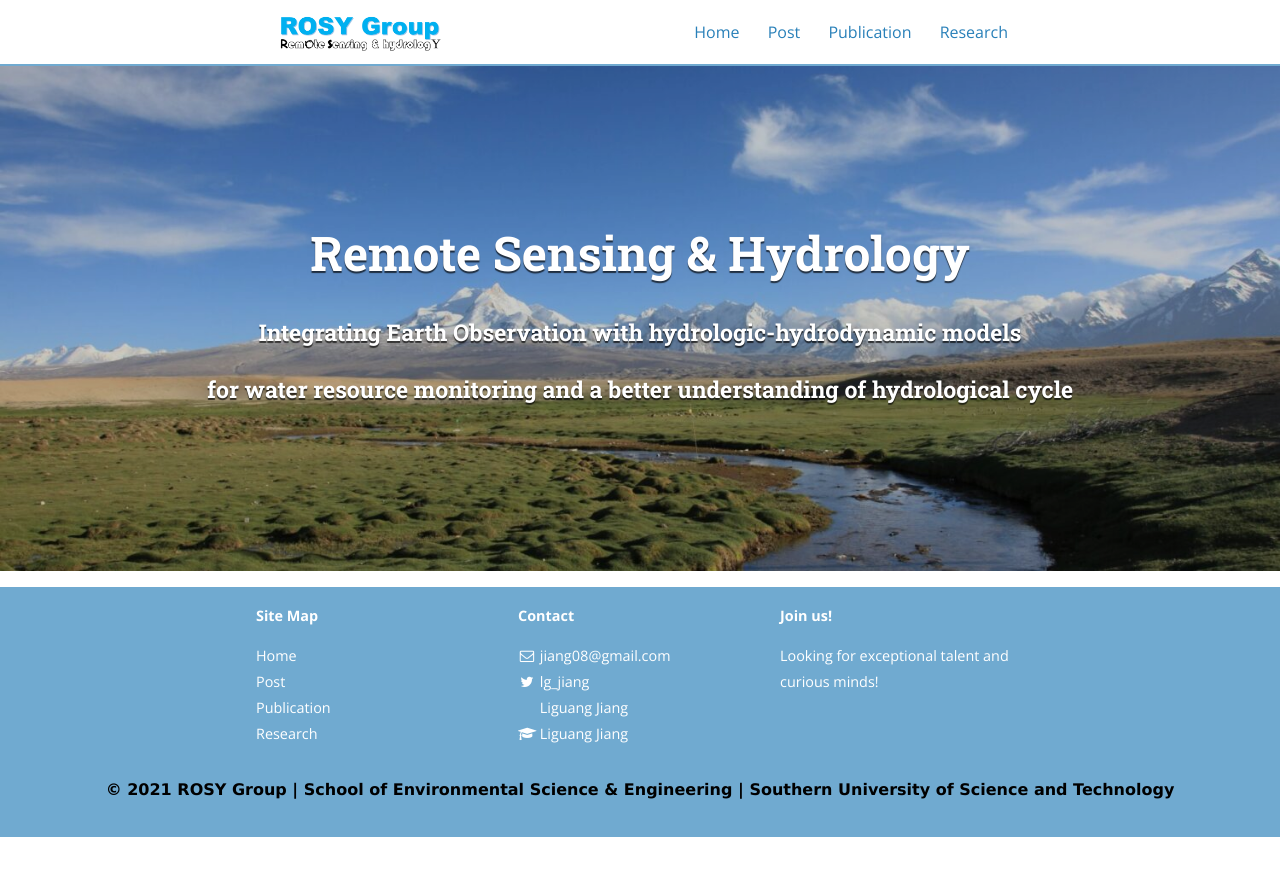
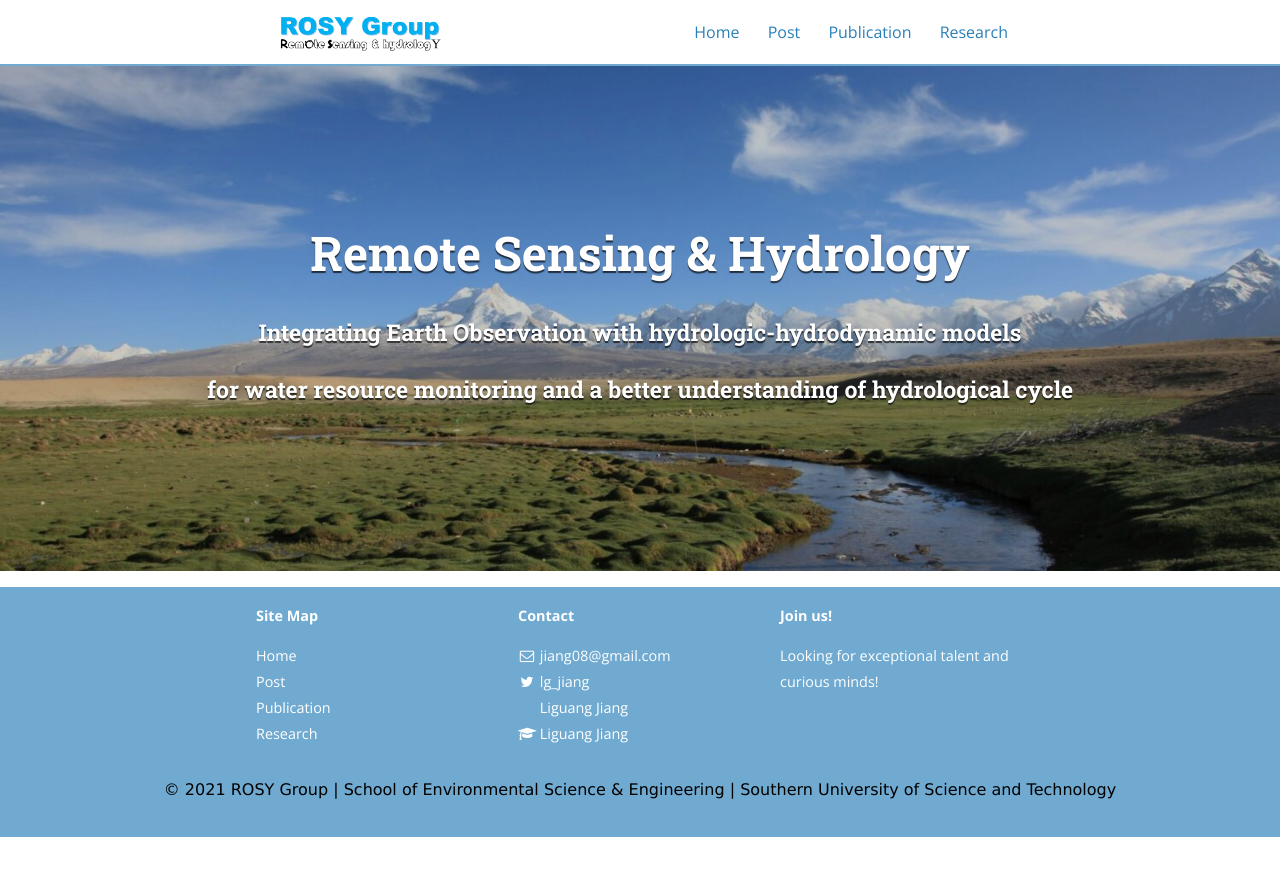
Before and after one commit to 12530/rshydro, a Jekyll site: the page built from index.html, in a window 1280 px wide. Shown: the top 876 px of the page. Built offline with Jekyll 4.4.1, drawn with Linux system fonts in a browser that asks for light colours; nearby versions of some CDN libraries.

Commit message:
Update footer.html

```diff
--- a/_includes/footer.html
+++ b/_includes/footer.html
@@ -50,7 +50,7 @@
   <!-- Footer Text -->
   <br>
   <!-- Copyright -->
-  <div align="center" class="footer-copyright text-center text-light small ml-2 py-3" style="color:black; font-family:verdana;font-weight:bold">© 2021 ROSY Group | <a href="https://ese.sustech.edu.cn/en/" class="link" style="color:black; font-family:verdana;"> School of Environmental Science & Engineering</a> | <a href="https://www.sustech.edu.cn/en/" class="link" style="color:black; font-family:verdana;">Southern University of Science and Technology</a>
+  <div align="center" class="footer-copyright text-center text-light small ml-2 py-3" style="color:black; font-family:verdana;">© 2021 ROSY Group | <a href="https://ese.sustech.edu.cn/en/" class="link" style="color:black; font-family:verdana;"> School of Environmental Science & Engineering</a> | <a href="https://www.sustech.edu.cn/en/" class="link" style="color:black; font-family:verdana;">Southern University of Science and Technology</a>
   </div>
 
   <!-- Copyright -->
```
